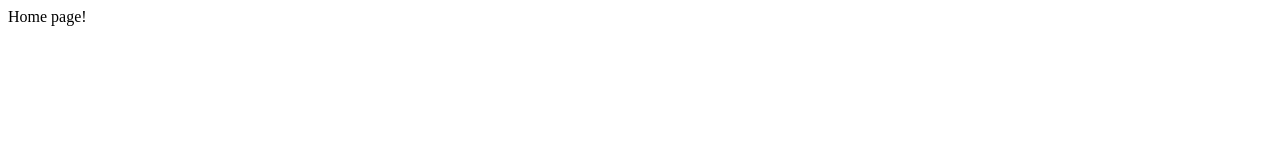
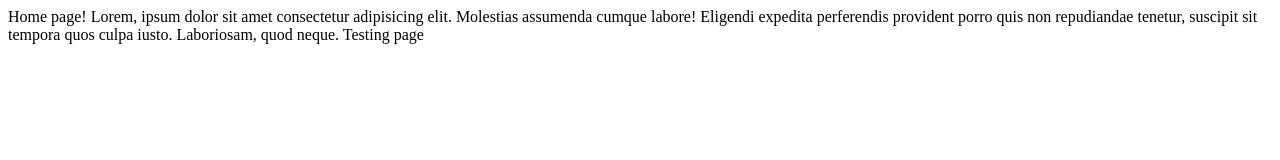
Before and after one commit to KimrLong/Frontend-ZodiacSite, a plain HTML site: page index.html in a window 1280 px wide. Drawn offline with Linux system fonts and the light colour scheme.

Commit message:
added to my branc on github

```diff
--- a/index.html
+++ b/index.html
@@ -7,5 +7,7 @@
 </head>
 <body>
     Home page!
+    Lorem, ipsum dolor sit amet consectetur adipisicing elit. Molestias assumenda cumque labore! Eligendi expedita perferendis provident porro quis non repudiandae tenetur, suscipit sit tempora quos culpa iusto. Laboriosam, quod neque.
+    Testing page
 </body>
 </html>
```
